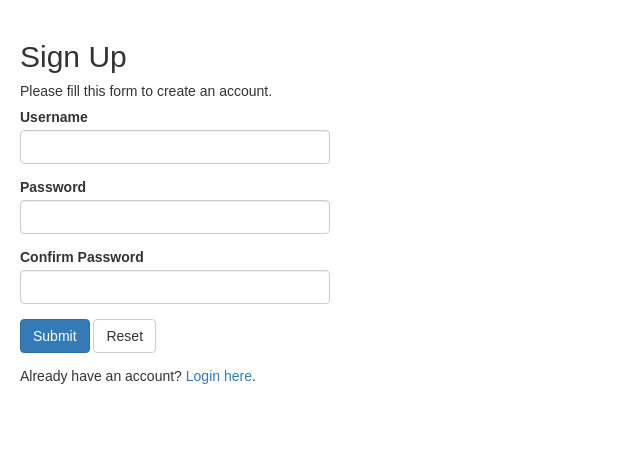
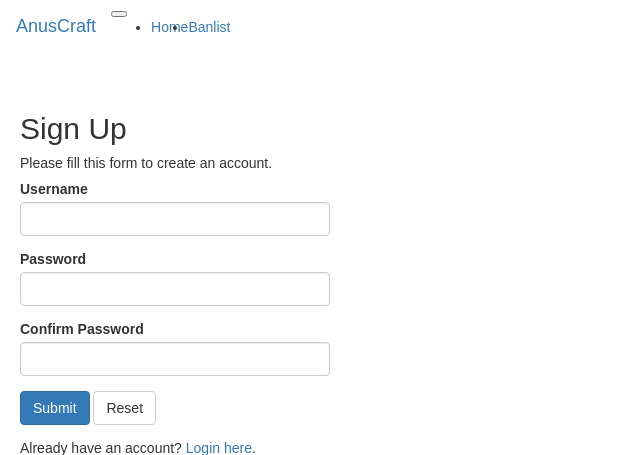
Before and after one commit to MrPHP-Team/MinecraftSite, a PHP site: page /register/register.php in a window 1280 px wide. Shown: the top 455 px of the page, without its empty margins (0-640 px from the left). Run offline with PHP 8.4, Linux system fonts and the light colour scheme.

Commit message:
update design site

```diff
--- a/register/register.php
+++ b/register/register.php
@@ -95,6 +95,26 @@
 
 <!DOCTYPE html>
 <html lang="en">
+<header>
+    <nav class="navbar navbar-expand-lg navbar-light bg-light">
+        <a class="navbar-brand" href="../index.php">AnusCraft</a>
+        <button class="navbar-toggler" type="button" data-toggle="collapse" data-target="#navbarSupportedContent" aria-controls="navbarSupportedContent" aria-expanded="false" aria-label="Toggle navigation">
+            <span class="navbar-toggler-icon"></span>
+        </button>
+
+        <div class="collapse navbar-collapse" id="navbarSupportedContent">
+            <ul class="navbar-nav mr-auto">
+                <li class="nav-item active">
+                    <a class="nav-link" href="#">Home <span class="sr-only">(current)</span></a>
+                </li>
+                <li class="nav-item">
+                    <a class="nav-link" href="/banlist/bans.php">Banlist </a>
+                </li>
+            </ul>
+        </div>
+    </nav>
+</header>
+
 <head>
     <meta charset="UTF-8">
     <title>Sign Up</title>
```
Also changed, not shown: register/login.php (+19 -0 lines), register/welcome.php (+8 -3 lines).
